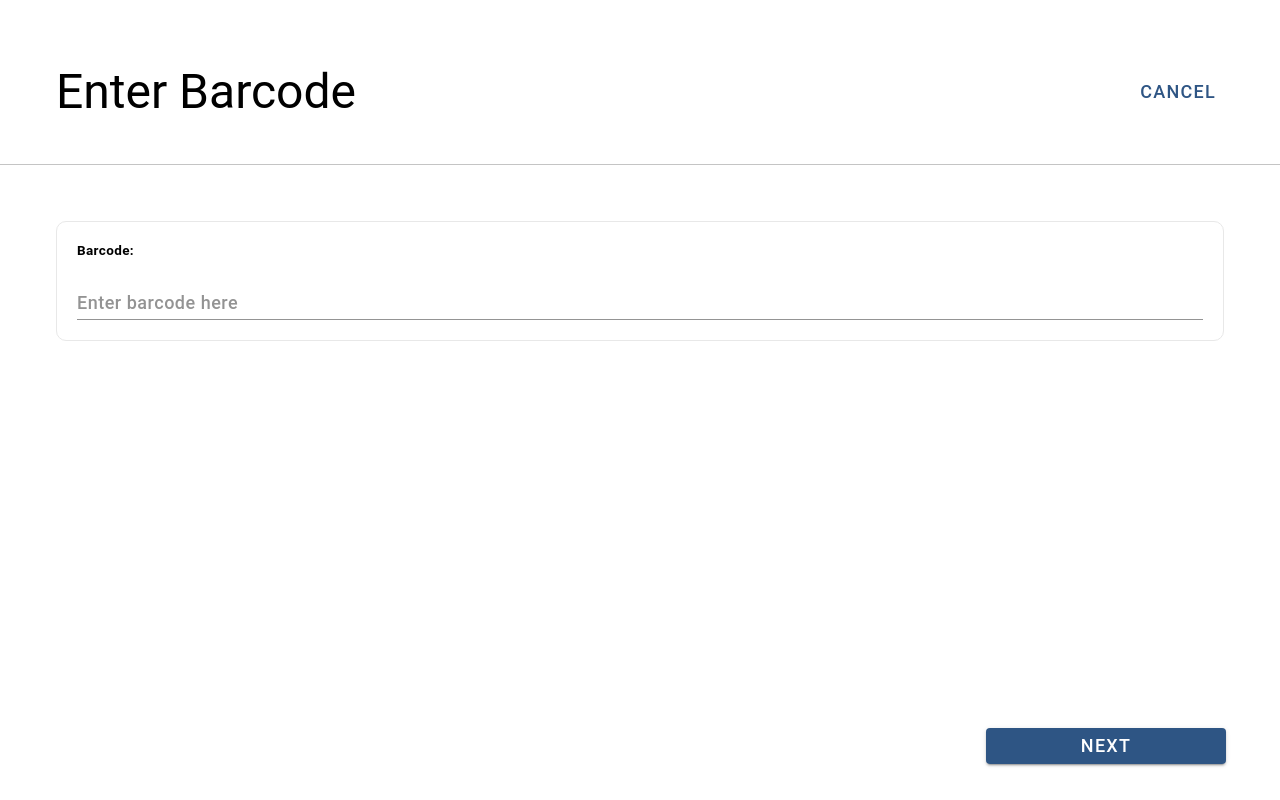
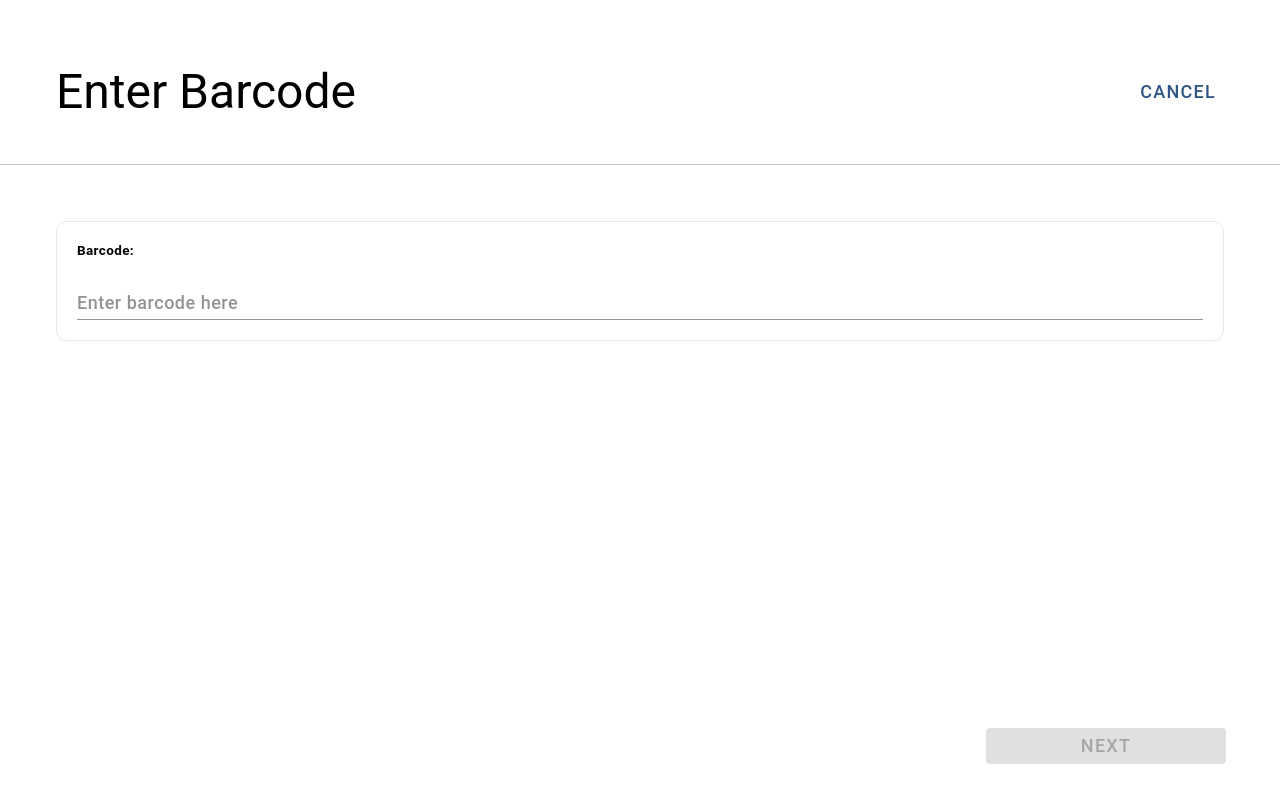
Before and after one commit to uwblueprint/paramedics-react, a React (Create React App) app: page /events/1/ccps/1/manual in a window 1280 px wide. Built offline with nearby package versions, Linux system fonts and the light colour scheme; no server answers.

Commit message:
Add check for empty input

```diff
--- a/src/components/EnterBarcode/CompleteBarcodeButton.tsx
+++ b/src/components/EnterBarcode/CompleteBarcodeButton.tsx
@@ -13,8 +13,10 @@ const useCompleteBarcodeButtonStyles = makeStyles({
 
 const CompleteBarcodeButton = ({
   handleClick,
+  isEmpty,
 }: {
   handleClick: () => any | null;
+  isEmpty: boolean;
 }) => {
   const classes = useCompleteBarcodeButtonStyles();
   return (
@@ -26,6 +28,7 @@ const CompleteBarcodeButton = ({
       }}
       type="submit"
       onClick={handleClick}
+      disabled={isEmpty}
     >
       Next
     </Button>
--- a/src/components/EnterBarcode/EnterBarcodePage.tsx
+++ b/src/components/EnterBarcode/EnterBarcodePage.tsx
@@ -77,7 +77,10 @@ const EnterBarcodePage = ({
           />
         </form>
       </Box>
-      <CompleteBarcodeButton handleClick={handleEnterBarcode} />
+      <CompleteBarcodeButton
+        handleClick={handleEnterBarcode}
+        isEmpty={barcode === ''}
+      />
     </Box>
   );
 };
```
